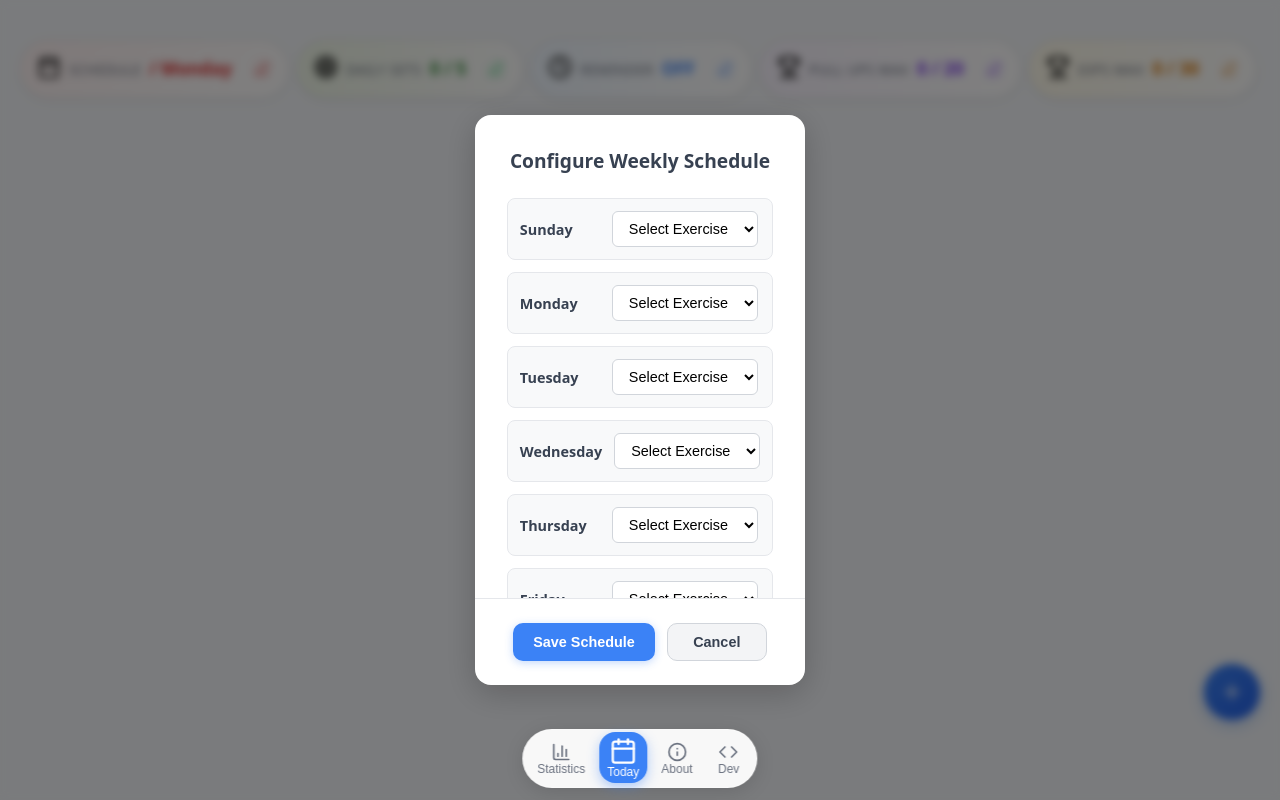
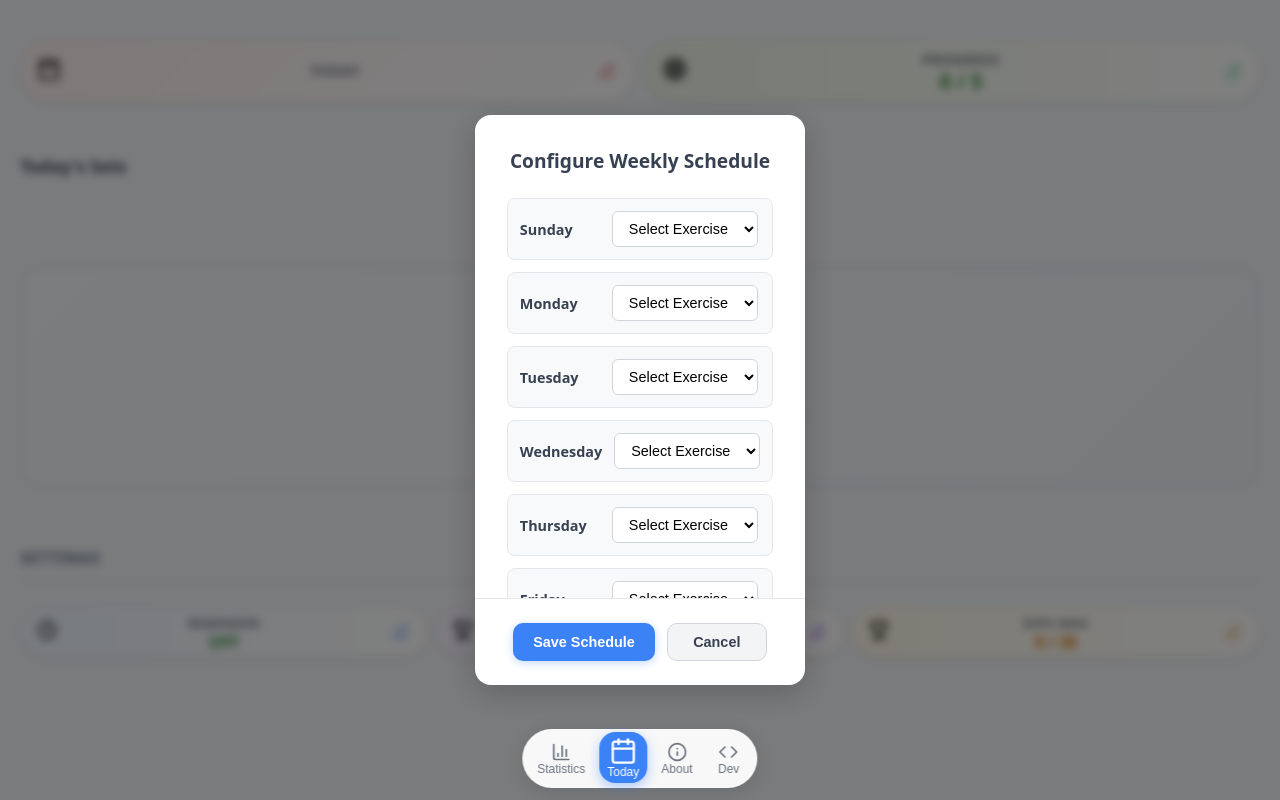
Before and after one commit to Brunomachadob/gtg, a React (Vite) app: page /#today in a window 1280 px wide. Both pictures are taken after a click on the button "Set Up Schedule". Built offline with nearby package versions, Linux system fonts and the light colour scheme.

Commit message:
some stuff

```diff
--- a/src/components/Today/Today.css
+++ b/src/components/Today/Today.css
@@ -21,6 +21,21 @@
   z-index: 10;
 }
 
+/* Progress Cards - Primary (top section) */
+.progress-cards.primary {
+  display: flex;
+  flex-wrap: wrap;
+  gap: 12px;
+  margin-bottom: 32px;
+}
+
+/* Progress Cards - Secondary (bottom section) */
+.progress-cards.secondary {
+  display: flex;
+  flex-wrap: wrap;
+  gap: 8px;
+}
+
 /* Progress Cards Grid - changed to flexible wrapping layout for pills */
 .progress-cards {
   display: flex;
@@ -32,16 +47,16 @@
 /* Progress Card - transformed to pill-like horizontal container */
 .progress-card {
   background: white;
-  padding: 8px 16px;
   border-radius: 30px; /* More rounded for pill shape */
   box-shadow: 0 2px 8px rgba(0, 0, 0, 0.08);
   border: 1px solid rgba(0, 0, 0, 0.06);
   transition: all 0.2s ease;
   display: flex;
-  flex-direction: row; /* Changed from column to row */
-  align-items: center;
-  justify-content: flex-start;
-  gap: 8px;
+    padding: 0 16px;
+  flex-direction: row;
+  align-items: center;
+  justify-content: space-between; /* Changed to space-between for proper distribution */
+  gap: 12px; /* Increased gap for better spacing */
   cursor: pointer;
   min-height: 40px;
   flex: 0 1 auto; /* Allow flexible sizing */
@@ -54,6 +69,49 @@
   box-shadow: 0 4px 12px rgba(0, 0, 0, 0.12);
 }
 
+/* Primary cards - larger and more prominent */
+.progress-card.primary-card {
+  min-height: 60px; /* Taller for better touch targets */
+  flex: 1 1 160px; /* Flexible but minimum width */
+  gap: 16px; /* Larger gap for primary cards */
+}
+
+.progress-card.primary-card .progress-icon {
+  margin-right: 12px; /* More space for primary cards */
+}
+
+.progress-card.primary-card .card-content .exercise-name {
+  font-size: 0.9em; /* Slightly larger text */
+  font-weight: 700; /* Bolder */
+}
+
+.progress-card.primary-card .card-content .progress-value {
+  font-size: 1.3em; /* Larger values for primary cards */
+  font-weight: 800;
+}
+
+/* Secondary cards - smaller and more compact */
+.progress-card.secondary-card {
+  min-height: 48px; /* Smaller height */
+  flex: 1 1 140px; /* Flexible with smaller minimum */
+  gap: 10px; /* Smaller gap for secondary cards */
+}
+
+.progress-card.secondary-card .progress-icon svg {
+  width: 20px; /* Smaller icons */
+  height: 20px;
+}
+
+.progress-card.secondary-card .card-content .exercise-name {
+  font-size: 0.8em; /* Smaller text */
+  font-weight: 600;
+}
+
+.progress-card.secondary-card .card-content .progress-value {
+  font-size: 1em; /* Smaller values */
+  font-weight: 700;
+}
+
 /* Set Progress Card */
 .progress-card.set-progress {
   background: linear-gradient(90deg, #f1f8e9, #ffffff);
@@ -78,10 +136,22 @@
   50% { box-shadow: 0 4px 16px rgba(239, 68, 68, 0.25); }
 }
 
-/* Progress Card Elements - adapted for horizontal layout */
+/* Progress Card Elements - adapted for centered layout */
 .progress-icon {
   margin: 0;
   flex-shrink: 0;
+  order: 1; /* First position */
+}
+
+.card-content {
+  display: flex;
+  flex-direction: column;
+  gap: 2px;
+  flex: 1;
+  align-items: center; /* Center the text content */
+  justify-content: center;
+  text-align: center;
+  order: 2; /* Middle position */
 }
 
 .exercise-name {
@@ -103,19 +173,16 @@
 
 /* Update indicator - positioned at the end */
 .update-indicator {
-  margin-left: 12px; /* Increased from auto to provide specific spacing */
+  margin-left: 0; /* Remove margin since we're using space-between */
   opacity: 0.6;
   flex-shrink: 0;
   display: flex;
-  align-items: center; /* Ensure vertical centering */
-  justify-content: center;
-  min-width: 20px; /* Ensure minimum width for the icon */
-  height: 20px; /* Set specific height */
-    border-radius: 50%;
-}
-
-.progress-card:hover .update-indicator {
-  opacity: 1;
+  align-items: center;
+  justify-content: center;
+  min-width: 20px;
+  height: 20px;
+  border-radius: 50%;
+  order: 3; /* Last position */
 }
 
 /* Countdown Card Elements - adapted for horizontal layout */
@@ -190,40 +257,108 @@
   margin-left: auto;
 }
 
-/* Sets Container - remove separate scroll, just flow with page */
+/* Sets Container - Main content area */
 .sets-container {
   flex: 1;
-  padding: 0; /* Remove padding since parent has it */
-}
-
-.sets-grid {
-  display: flex; /* Changed from grid to flex */
-  flex-wrap: wrap; /* Allow wrapping */
-  gap: 8px; /* Reduced gap to match progress cards */
-  justify-content: flex-start; /* Align to start */
-}
-
-.rest-day-message {
+  padding: 0;
+  margin-bottom: 40px; /* Space before secondary controls */
+}
+
+.sets-header {
+  margin-bottom: 20px;
+}
+
+.sets-header h3 {
+  margin: 0;
+  font-size: 1.1rem;
+  font-weight: 600;
+  color: #374151;
+  display: flex;
+  align-items: center;
+  gap: 8px;
+}
+
+/* Add Set Pill Button - positioned below the header */
+.add-set-pill {
+  display: flex;
+  align-items: center;
+  justify-content: center;
+  gap: 8px;
+  background: linear-gradient(135deg, #3b82f6, #2563eb);
+  color: white;
+  border: none;
+  border-radius: 30px; /* Pill shape */
+  padding: 12px 24px;
+  font-size: 1rem;
+  font-weight: 600;
+  cursor: pointer;
+  transition: all 0.2s ease;
+  box-shadow: 0 4px 12px rgba(59, 130, 246, 0.3);
+  margin-bottom: 24px;
+  width: fit-content;
+  margin-left: auto;
+  margin-right: auto;
+}
+
+.add-set-pill:hover {
+  background: linear-gradient(135deg, #2563eb, #1d4ed8);
+  transform: translateY(-2px);
+  box-shadow: 0 6px 20px rgba(59, 130, 246, 0.4);
+}
+
+.add-set-pill:active {
+  transform: translateY(0);
+  box-shadow: 0 4px 12px rgba(59, 130, 246, 0.3);
+}
+
+.add-set-pill span {
+  font-weight: 600;
+  letter-spacing: 0.025em;
+}
+
+/* Empty state for sets */
+.empty-sets-message {
   display: flex;
   flex-direction: column;
   align-items: center;
   justify-content: center;
   text-align: center;
-  padding: 40px 20px;
-  min-height: 50vh;
-  background: linear-gradient(135deg, #f0f9ff, #e0f2fe);
-  border-radius: 16px;
-  border: 2px solid #bae6fd;
+  padding: 60px 20px;
+  background: linear-gradient(135deg, #f8fafc, #f1f5f9);
+  border-radius: 20px;
+  border: 2px dashed #cbd5e1;
   margin: 20px 0;
 }
 
-.rest-day-message h2 {
-  margin: 0 0 12px 0;
-}
-
-.rest-day-message p {
-  max-width: 400px;
-  line-height: 1.6;
+.empty-sets-message .empty-icon {
+  color: #94a3b8;
+  margin-bottom: 16px;
+  opacity: 0.7;
+}
+
+.empty-sets-message p {
+  margin: 0 0 8px 0;
+  font-weight: 600;
+  color: #64748b;
+}
+
+.empty-sets-message .empty-subtitle {
+  font-size: 0.9em;
+  color: #94a3b8;
+  margin: 0;
+}
+
+.section-header {
+  margin-bottom: 16px;
+}
+
+.section-header h3 {
+  margin: 0;
+  font-size: 1rem;
+  font-weight: 600;
+  color: #64748b;
+  text-transform: uppercase;
+  letter-spacing: 0.5px;
 }
 
 /* Completed set card styling - transformed to pill-like horizontal container */
@@ -479,6 +614,66 @@
   transform: translateY(0);
 }
 
+/* Floating Action Button - New styles */
+/* .fab {
+  position: fixed;
+  bottom: 24px;
+  right: 24px;
+  background: linear-gradient(135deg, #3b82f6, #2563eb);
+  color: white;
+  border: none;
+  border-radius: 50%;
+  width: 56px;
+  height: 56px;
+  display: flex;
+  align-items: center;
+  justify-content: center;
+  box-shadow: 0 4px 12px rgba(59, 130, 246, 0.4);
+  cursor: pointer;
+  transition: all 0.2s ease;
+  z-index: 100;
+}
+
+.fab:hover {
+  transform: translateY(-2px);
+  box-shadow: 0 6px 24px rgba(59, 130, 246, 0.5);
+}
+
+.fab:active {
+  transform: translateY(0);
+} */
+
+/* Floating Action Button - Add Set */
+/* .fab-add-set {
+  position: fixed;
+  bottom: 80px;
+  right: 20px;
+  background: linear-gradient(135deg, #3b82f6, #2563eb);
+  color: white;
+  border: none;
+  border-radius: 50%;
+  width: 56px;
+  height: 56px;
+  display: flex;
+  align-items: center;
+  justify-content: center;
+  box-shadow: 0 4px 16px rgba(59, 130, 246, 0.4);
+  cursor: pointer;
+  transition: all 0.2s ease;
+  z-index: 999;
+}
+
+.fab-add-set:hover {
+  transform: translateY(-2px);
+  box-shadow: 0 6px 24px rgba(59, 130, 246, 0.5);
+  background: linear-gradient(135deg, #2563eb, #1d4ed8);
+}
+
+.fab-add-set:active {
+  transform: translateY(0);
+} */
+
+/* Remove the old floating action button styles */
 /* Floating Action Button - New styles */
 .fab {
   position: fixed;
--- a/src/components/Today/Today.tsx
+++ b/src/components/Today/Today.tsx
@@ -245,47 +245,108 @@ export function Today({ config, todayExercise, countdown, navigateTo }: TodayPro
 
   return (
     <div className="today-page">
-      {/* Fixed Header with Progress Cards */}
+      {/* Primary Header with Most Important Cards */}
       <div className="today-header">
-        {/* Progress Cards Grid */}
-        <div className="progress-cards">
-            {/* Schedule Configuration Card - clickable to configure schedule */}
-            <div className="progress-card schedule-card" onClick={handleUpdateSchedule}>
+        <div className="progress-cards primary">
+          {/* Today's Exercise - Most Important */}
+          <div className="progress-card schedule-card primary-card" onClick={handleUpdateSchedule}>
             <div className="progress-icon">
               <Calendar className="text-red-600" size={24} />
             </div>
-                <div className="exercise-name">Schedule</div>
-                <div className="progress-value">
-                    {todayExercise} / {getDayNames()[DateService.getCurrentDate().getDay()]}
+            <div className="card-content">
+              <div className="exercise-name">Today</div>
+              <div className="progress-value">{todayExercise}</div>
             </div>
             <div className="update-indicator schedule-indicator">
               <Edit3 size={16} />
             </div>
           </div>
 
-          {/* Set Counter Card - clickable to configure daily sets */}
-          <div className="progress-card set-progress sets-card" onClick={handleUpdateSets}>
+          {/* Daily Progress - Second Most Important */}
+          <div className="progress-card set-progress sets-card primary-card" onClick={handleUpdateSets}>
             <div className="progress-icon">
               <Target className="text-green-600" size={24} />
             </div>
-            <div className="exercise-name">Daily sets</div>
+            <div className="card-content">
+              <div className="exercise-name">Progress</div>
               <div className="progress-value">
                 {completedSets} / {config.sets}{hasReachedMinimum && completedSets > config.sets ? '+' : ''}
+              </div>
             </div>
             <div className="update-indicator sets-indicator">
               <Edit3 size={16} />
             </div>
           </div>
+        </div>
+      </div>
 
-          {/* Countdown Card - clickable to configure reminder */}
-          <div className={`progress-card countdown-progress reminder-card ${countdown?.reminder ? 'reminder-active' : ''}`} onClick={handleUpdateReminder}>
+      {/* Sets Container - Main content area */}
+      <div className="sets-container">
+        <div className="sets-header">
+          <h3>Today's Sets</h3>
+        </div>
+
+        {/* Add Set Button - now a pill below the header */}
+        <button className="add-set-pill" onClick={handleAddSet}>
+          <Plus size={20} />
+          <span>Add Set</span>
+        </button>
+
+        <div className="sets-grid">
+          {/* Show completed sets */}
+          {setsDone.map((reps: number, i: number) => {
+            if (reps > 0) {
+              return (
+                <div key={i} className="completed-set-card">
+                  <div className="set-header">
+                    <div className="set-checkmark">✓</div>
+                    <div className="set-content">
+                      <div className="set-number">Set {i + 1}</div>
+                      <div className="set-reps">{reps} reps</div>
+                    </div>
+                  </div>
+                  <div className="set-remove-container">
+                    <button
+                      className="set-remove-button"
+                      onClick={() => removeSet(i)}
+                      title="Remove Set"
+                    >
+                      <X size={16} />
+                    </button>
+                  </div>
+                </div>
+              );
+            }
+            return null;
+          })}
+
+          {/* Empty state when no sets */}
+          {setsDone.filter(reps => reps > 0).length === 0 && (
+            <div className="empty-sets-message">
+              <Target className="empty-icon" size={32} />
+              <p>No sets completed yet today</p>
+              <p className="empty-subtitle">Tap the "Add Set" button above to get started</p>
+            </div>
+          )}
+        </div>
+      </div>
+
+      {/* Secondary Controls - Below Main Content */}
+      <div className="secondary-controls">
+        <div className="section-header">
+          <h3>Settings</h3>
+        </div>
+
+        <div className="progress-cards secondary">
+          {/* Reminder Card */}
+          <div className={`progress-card countdown-progress reminder-card secondary-card ${countdown?.reminder ? 'reminder-active' : ''}`} onClick={handleUpdateReminder}>
             <div className="progress-icon">
-              <Clock className="text-blue-600" size={24} />
+              <Clock className="text-blue-600" size={20} />
             </div>
             {config.reminderIntervalMinutes === 0 ? (
-              <div className="card-countdown-content">
+              <div className="card-content">
                 <div className="exercise-name">Reminder</div>
-                <div className="countdown-value">OFF</div>
+                <div className="progress-value">OFF</div>
               </div>
             ) : countdown?.reminder ? (
               <div className="card-reminder-content">
@@ -299,14 +360,14 @@ export function Today({ config, todayExercise, countdown, navigateTo }: TodayPro
                 </button>
               </div>
             ) : countdown && countdown.timeRemaining > 0 ? (
-              <div className="card-countdown-content">
-                <div className="countdown-title">Reminder</div>
-                <div className="countdown-value">{countdown.formatTime(countdown.timeRemaining)}</div>
+              <div className="card-content">
+                <div className="exercise-name">Reminder</div>
+                <div className="progress-value">{countdown.formatTime(countdown.timeRemaining)}</div>
               </div>
             ) : (
-              <div className="card-countdown-content">
-                <div className="countdown-title">Complete</div>
-                <div className="countdown-value">--:--</div>
+              <div className="card-content">
+                <div className="exercise-name">Reminder</div>
+                <div className="progress-value">Ready</div>
               </div>
             )}
             <div className="update-indicator reminder-indicator">
@@ -314,28 +375,32 @@ export function Today({ config, todayExercise, countdown, navigateTo }: TodayPro
             </div>
           </div>
 
-          {/* Pull Ups Max Reps Card */}
-          <div className="progress-card max-reps-card pull-ups" onClick={() => handleUpdateMaxReps('Pull Ups')}>
+          {/* Pull Ups Max */}
+          <div className="progress-card max-reps-card pull-ups secondary-card" onClick={() => handleUpdateMaxReps('Pull Ups')}>
             <div className="progress-icon">
-              <Trophy className="text-purple-600" size={24} />
+              <Trophy className="text-purple-600" size={20} />
             </div>
+            <div className="card-content">
               <div className="exercise-name">Pull Ups Max</div>
               <div className="progress-value">
                 {getExerciseData('Pull Ups').currentMax} / {config.goals.pullUps}
+              </div>
             </div>
             <div className="update-indicator pull-ups-indicator">
               <Edit3 size={16} />
             </div>
           </div>
 
-          {/* Dips Max Reps Card */}
-          <div className="progress-card max-reps-card dips" onClick={() => handleUpdateMaxReps('Dips')}>
+          {/* Dips Max */}
+          <div className="progress-card max-reps-card dips secondary-card" onClick={() => handleUpdateMaxReps('Dips')}>
             <div className="progress-icon">
-              <Trophy className="text-amber-600" size={24} />
+              <Trophy className="text-amber-600" size={20} />
             </div>
+            <div className="card-content">
               <div className="exercise-name">Dips Max</div>
               <div className="progress-value">
                 {getExerciseData('Dips').currentMax} / {config.goals.dips}
+              </div>
             </div>
             <div className="update-indicator dips-indicator">
               <Edit3 size={16} />
@@ -343,11 +408,6 @@ export function Today({ config, todayExercise, countdown, navigateTo }: TodayPro
           </div>
         </div>
       </div>
-
-      {/* Floating Action Button - Add Set */}
-      <button className="fab-add-set" onClick={handleAddSet}>
-        <Plus size={24} />
-      </button>
 
       {/* Modal overlay for reps input - shown on top when needed */}
       {showRepsInput && (
@@ -511,38 +571,6 @@ export function Today({ config, todayExercise, countdown, navigateTo }: TodayPro
           </div>
         </div>
       )}
-
-      {/* Scrollable Sets Container */}
-      <div className="sets-container">
-        <div className="sets-grid">
-          {/* Show completed sets */}
-          {setsDone.map((reps: number, i: number) => {
-            if (reps > 0) {
-              return (
-                <div key={i} className="completed-set-card">
-                  <div className="set-header">
-                    <div className="set-checkmark">✓</div>
-                    <div className="set-content">
-                      <div className="set-number">Set {i + 1}</div>
-                      <div className="set-reps">{reps} reps</div>
-                    </div>
-                  </div>
-                  <div className="set-remove-container">
-                    <button
-                      className="set-remove-button"
-                      onClick={() => removeSet(i)}
-                      title="Remove Set"
-                    >
-                      <X size={16} />
-                    </button>
-                  </div>
     </div>
   );
 }
-            return null;
-          })}
-        </div>
-      </div>
-    </div>
-  );
-}
```
Lines whose indentation alone changed are shown as unchanged.
